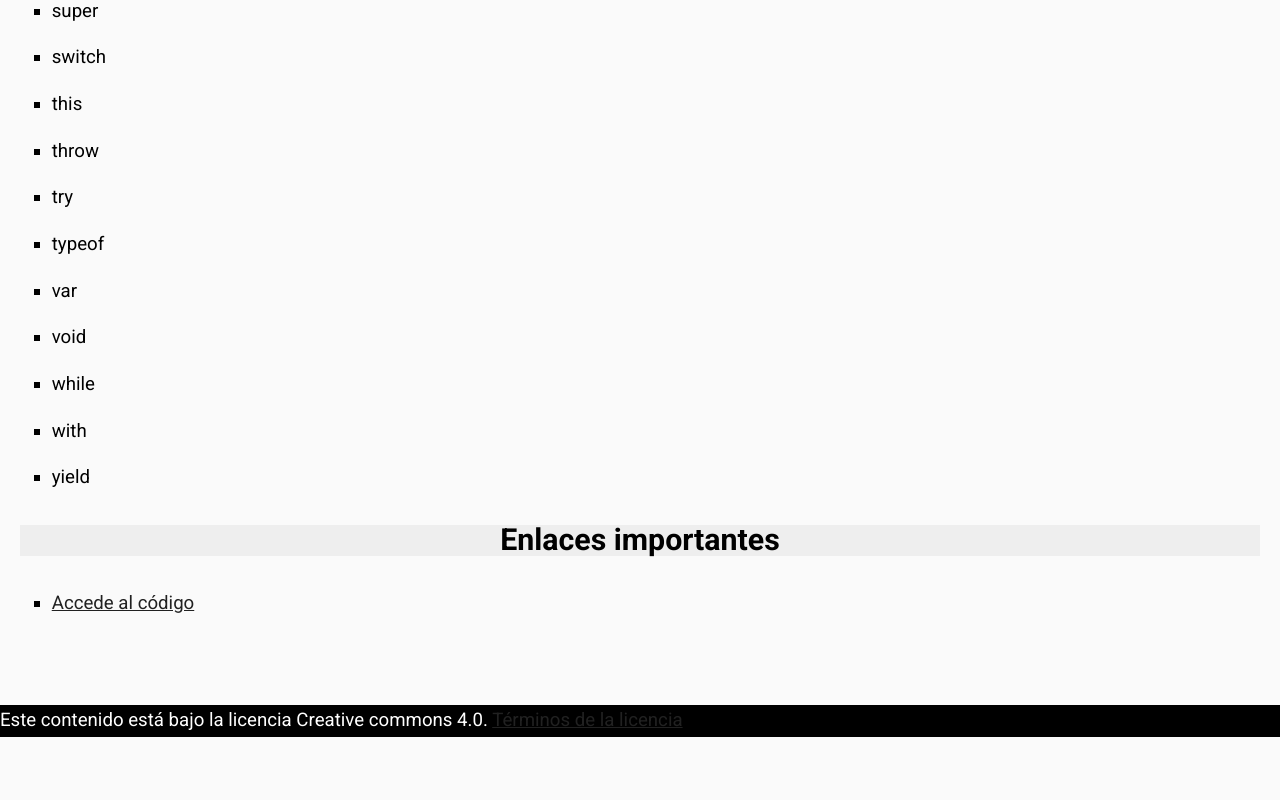
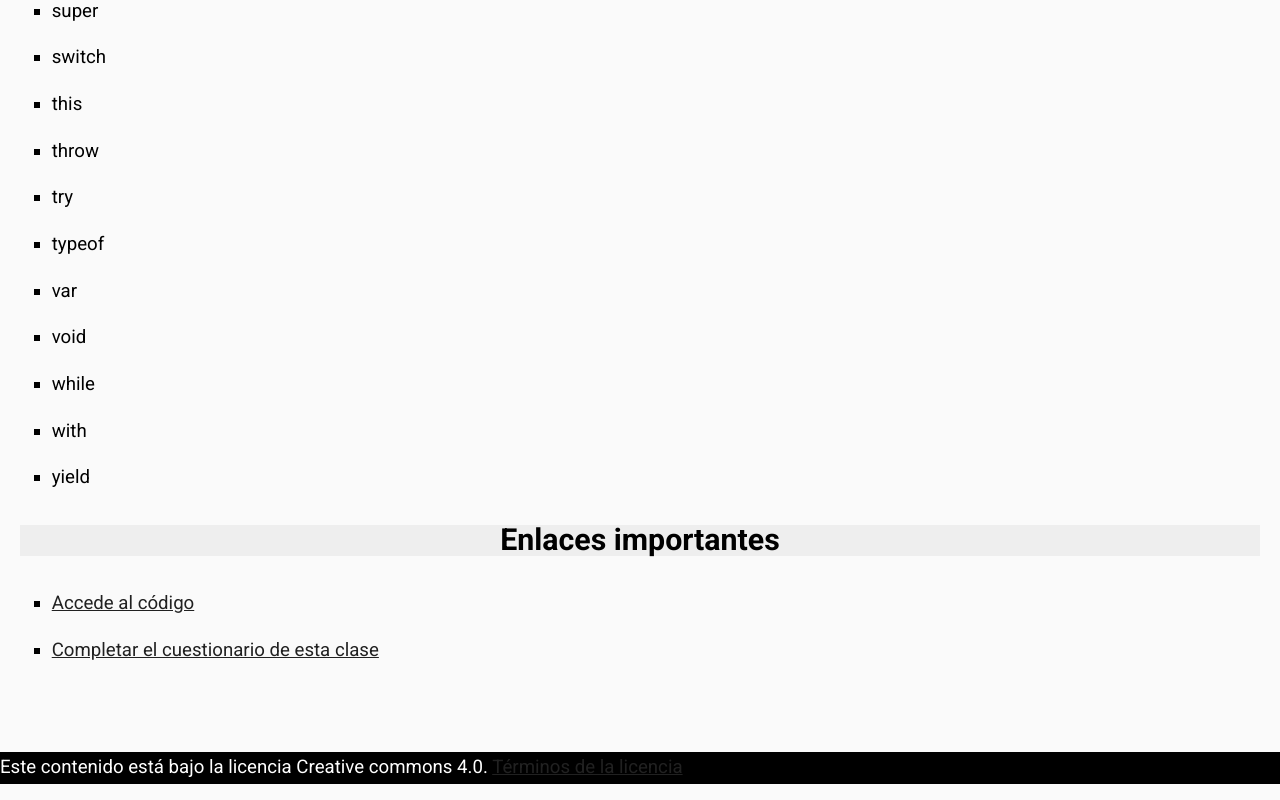
Before and after one commit to RonnyG2121/js-itgrarte-sept-2024, a plain HTML site: page clase1.html in a window 1280 px wide. Shown: the part 4402-5202 px from the top of the page. Before the commit the page ends 5155 px from the top, so only its background shows below. Drawn offline with Linux system fonts and the light colour scheme.

Commit message:
Añadido el cuestionario de la primera clase

```diff
--- a/clase1.html
+++ b/clase1.html
@@ -178,7 +178,7 @@
             <div>
                 <ul>
                     <li><a href="codigos/tema1/variable_constantes.js" target="_blank">Accede al código</a></li>
-                    <!-- <li><a href="https://classroom.google.com/c/Njc3NjUwODMwMzkz/a/Njc3OTA3OTk1NjEw/details" target="_blank">Completar el cuestionario de esta clase</a></li> -->
+                    <li><a href="https://classroom.google.com/c/NzEwMzMxNjIwNjQy/a/NzExNTY4MzIzMDMw/details" target="_blank">Completar el cuestionario de esta clase</a></li>
                     <!-- <li><a href="https://drive.google.com/file/d/1crPbuTyzDgiIC2l6ovRHwEvihk7PhviQ/view?usp=sharing" target="_blank">Accede al video de esta clase</a></li> -->
                 </ul>
             </div>
```
